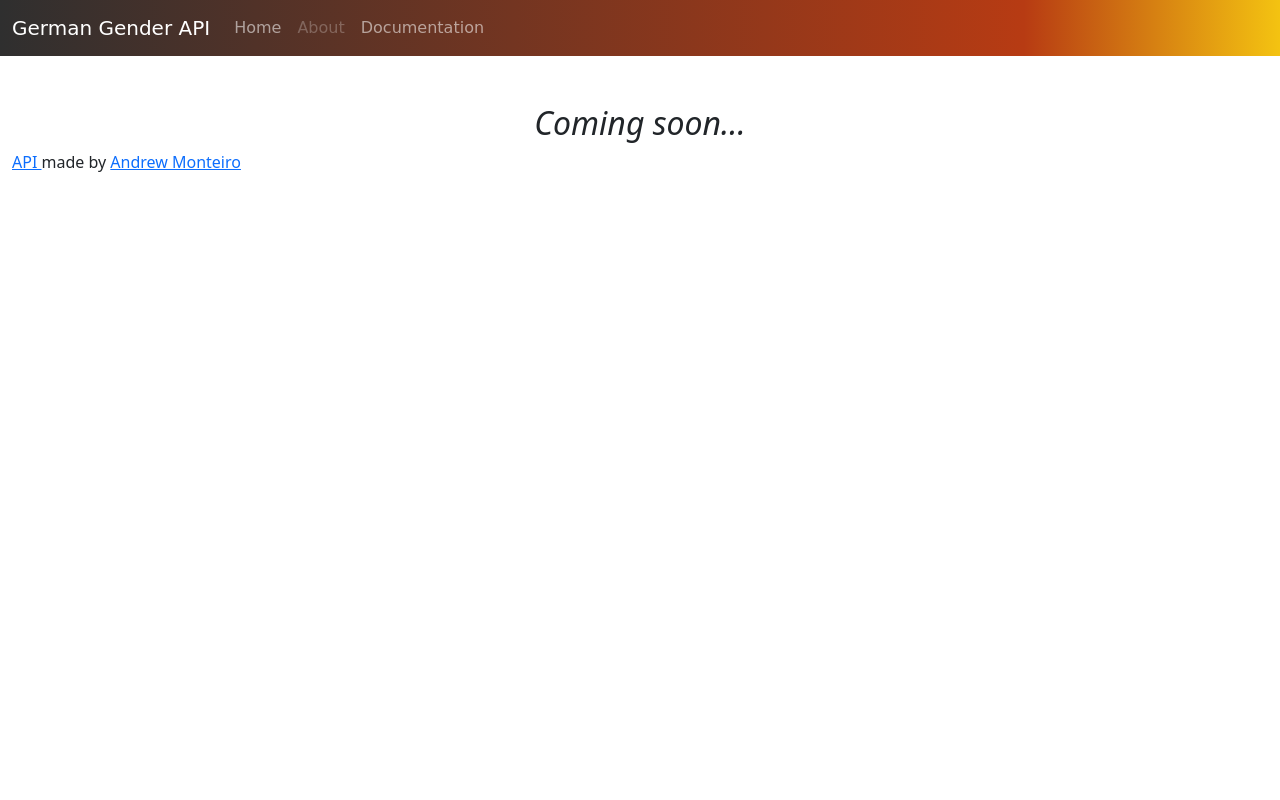
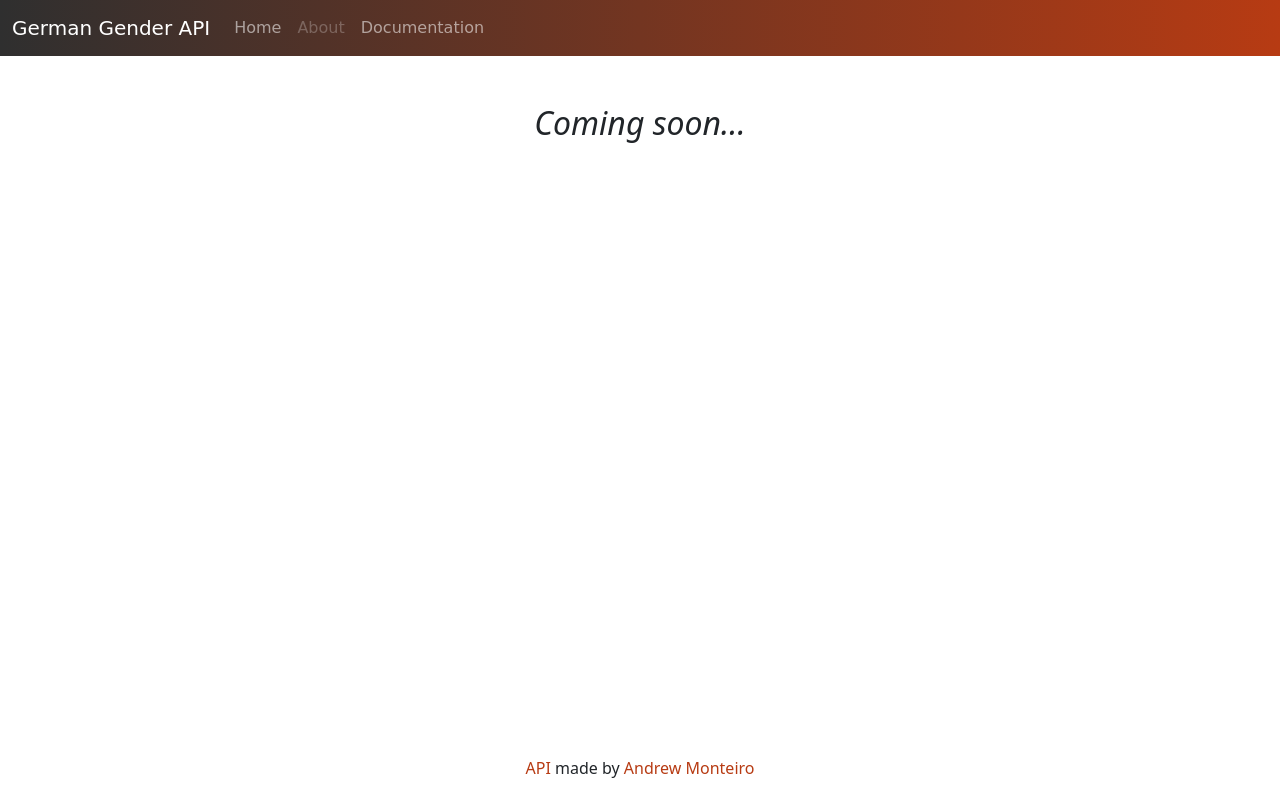
Before and after one commit to Andrew-2609/german-gender-api, a FastAPI app: page / in a window 1280 px wide. Run offline with FastAPI, Linux system fonts and the light colour scheme; some libraries are stand-ins or nearby versions; some web fonts are replaced.

Commit message:
Style: add new styles

```diff
--- a/app/static/css/styles.css
+++ b/app/static/css/styles.css
@@ -1,4 +1,19 @@
 #gga-main-navbar {
     font-family: 'Germania One', cursive;
-    background: linear-gradient(to right, #2f2f2f, #b73b13 80%, #f4c311);
+    background: linear-gradient(to right, #2f2f2f, #b73b13);
 }
+
+#gga-main-footer {
+    position: absolute;
+    bottom: 0;
+    width: 100%;
+    height: 3rem;
+    display: flex;
+    align-items: center;
+    justify-content: space-around;
+}
+
+#gga-main-footer > p > a {
+    text-decoration: none;
+    color: #b73b13;
+}
```
